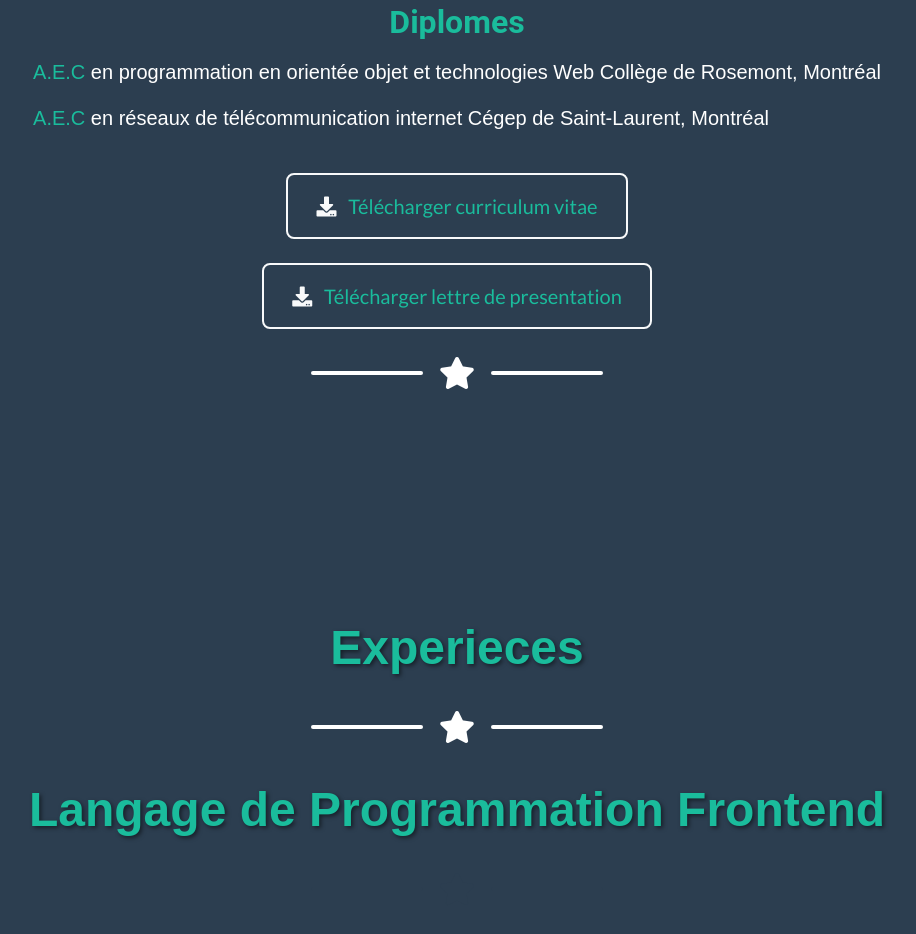
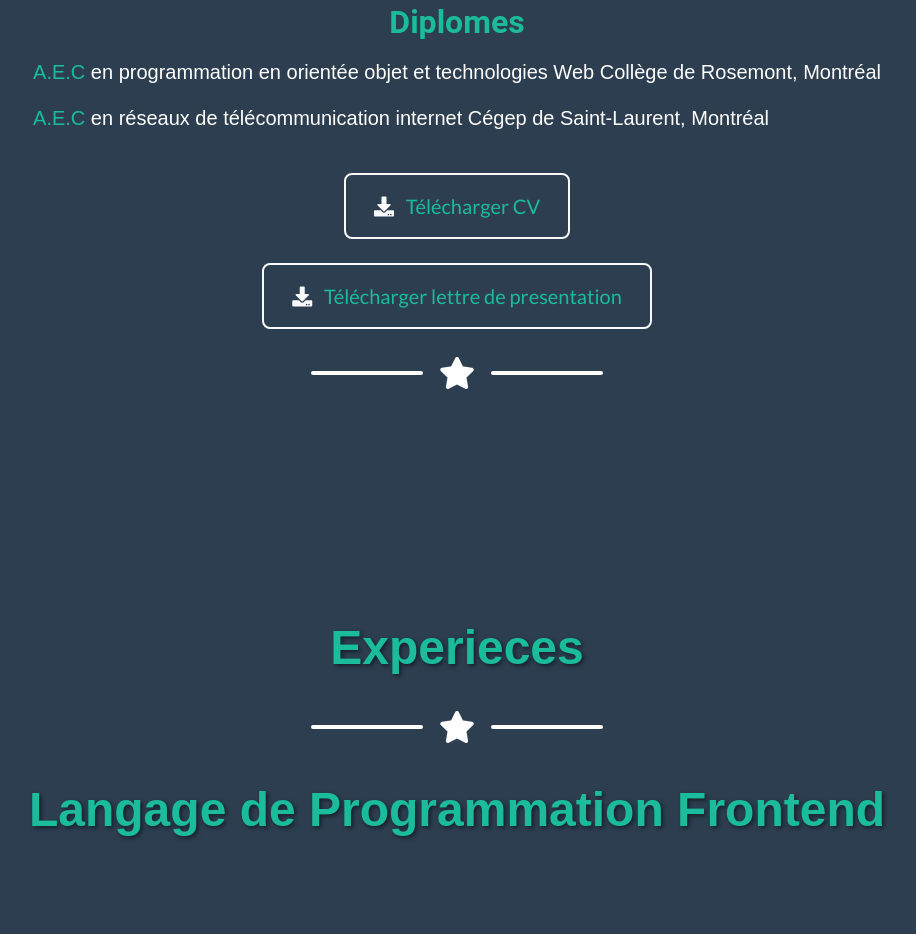
Before and after one commit to midouwell/portfolio, a website with bundled scripts: page index.html in a window 1280 px wide. Shown: the part 1178-2112 px from the top of the page, without its empty margins (183-1099 px from the left). Built offline with nearby package versions, Linux system fonts and the light colour scheme; files whose address does not match are found by name.

Commit message:
Change curri... into CV

```diff
--- a/index.html
+++ b/index.html
@@ -190,7 +190,7 @@
         <a class="btn btn-xl btn-outline-light" href="pdf_documents/Ahmed_Mechtouf_CV.pdf"
           download="Ahmed_Mechtouf_CV.pdf">
           <i class="fas fa-download mr-2"></i>
-          <span style="color: #1abc9c;">Télécharger curriculum vitae</span>
+          <span style="color: #1abc9c;">Télécharger CV</span>
         </a>
       </div>
 
```
